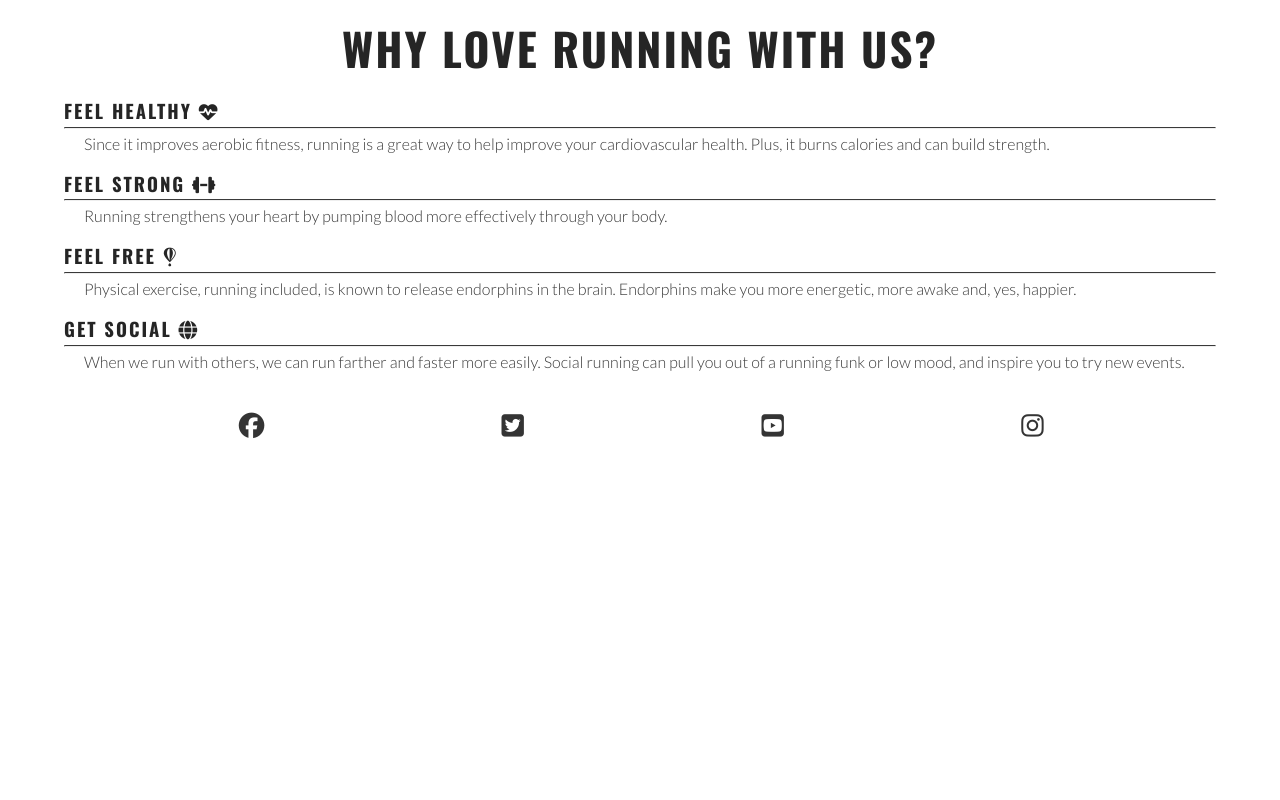
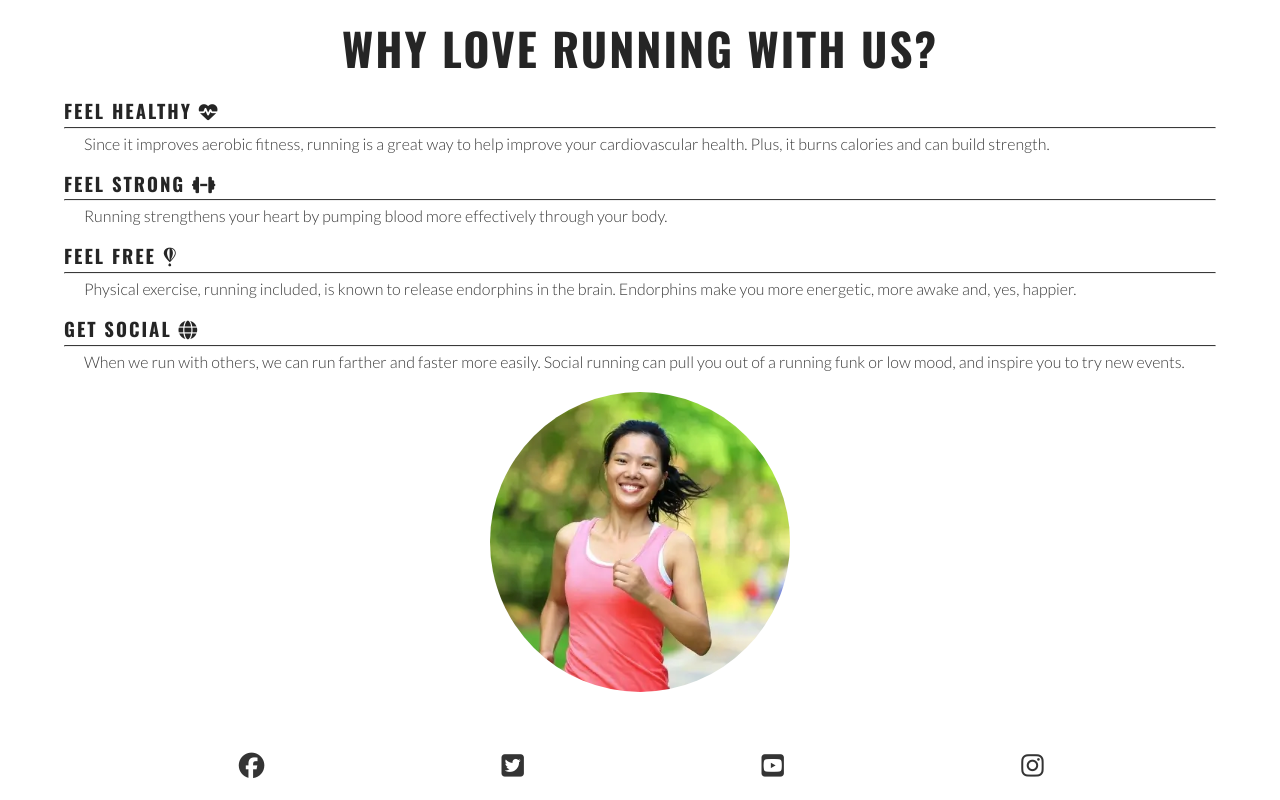
Before and after one commit to tina7e/love-running, a plain HTML site: page index.html in a window 1280 px wide. Shown: the part 684-1484 px from the top of the page. Before the commit the page ends 1144 px from the top, so only its background shows below. Drawn offline with nearby package versions, Linux system fonts and the light colour scheme.

Commit message:
Add circular image to reasons section

```diff
--- a/assets/css/style.css
+++ b/assets/css/style.css
@@ -148,6 +148,24 @@ main {
     margin: 5px 0;
 }
 
+#circle-cover-bg {
+    background: url("../images/reasons-image.webp") no-repeat top center / cover;
+    height: 90vw;
+    width: 90vw;
+    margin-bottom: 20px;
+    /* Makes square image a circle */
+    border-radius: 50%;
+    /* Prevents image taking up too much space on larger screens */
+    max-height: 300px;
+    max-width: 300px;
+}
+
+#benefits-image {
+    display: flex;
+    align-items: center;
+    justify-content: center;
+
+}
 
 /* Footer */
 #social-networks {
--- a/index.html
+++ b/index.html
@@ -88,6 +88,12 @@
                     </div>
 
                 </div>
+                <div id="benefits-image">
+                    <div id="circle-cover-bg">
+
+                    </div>
+                </div>
+
             </div>
         </section>
     </main>
```
Also changed, not shown: assets/images/reasons-image.webp (added).
